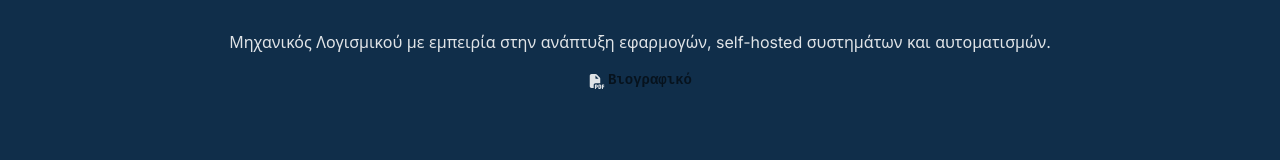
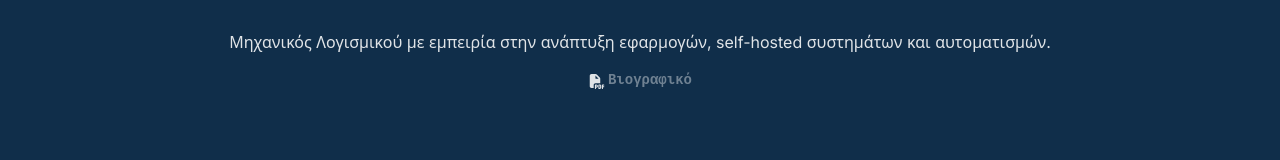
Before and after one commit to oskza/oskza-web, a Vue app: page / in a window 1280 px wide. Shown: the part 309-469 px from the top of the page. Built offline with nearby package versions, Linux system fonts and the light colour scheme; a web font is replaced by a local one.

Commit message:
Fixed font color and display of resume link

```diff
--- a/src/pages/HomePage/ResumeLink.vue
+++ b/src/pages/HomePage/ResumeLink.vue
@@ -22,5 +22,5 @@ const { locale } = useI18n()
   font-weight: 600;
 }
 
-.text { color: var(--muted-text-color); }
+.text { color: var(--muted-text-on-primary-color); }
 </style>
--- a/src/pages/HomePage/index.vue
+++ b/src/pages/HomePage/index.vue
@@ -51,4 +51,9 @@ import CTABtnList from './CTABtnList.vue'
   flex-direction: column;
   gap: var(--spacing-md);
 }
+
+.resume {
+  display: flex;
+  justify-content: center;
+}
 </style>
```
